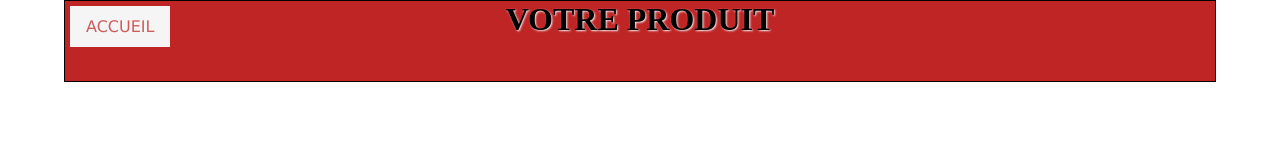
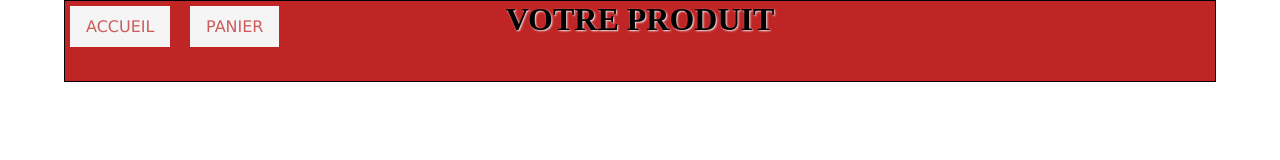
Before and after one commit to Salim-OCR/eCommerce-js, a plain HTML site: page pages/produit.html in a window 1280 px wide. Drawn offline with Linux system fonts and the light colour scheme.

Commit message:
btn panier de la page produit id rajuster

```diff
--- a/pages/produit.html
+++ b/pages/produit.html
@@ -13,8 +13,8 @@
             <header>
                 <h1>Votre produit</h1>
                 <ul>
-                    <li> <a href="./panier.html">panier</a></li>
-                    <li> <a href="../index.html">accueil</a></li>
+                    <li> <a class="lien-panier" href="./panier.html">panier</a></li>
+                    <li> <a  href="../index.html">accueil</a></li>
                 </ul>
             </header>
             <section></section>
--- a/sass/_settings.scss
+++ b/sass/_settings.scss
@@ -112,3 +112,8 @@ main {
         }
     }
 }
+
+.lien-panier {
+    position: absolute;
+    left: 125px;
+}
```
Also changed, not shown: sass/pages/_produit-id.scss (deleted), sass/style.css, 1 other file.
